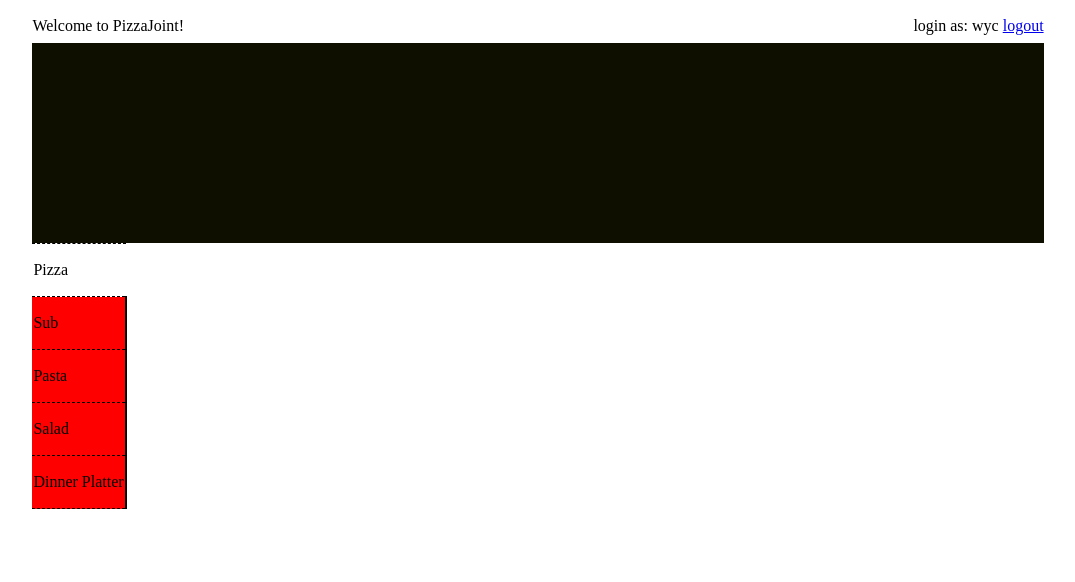
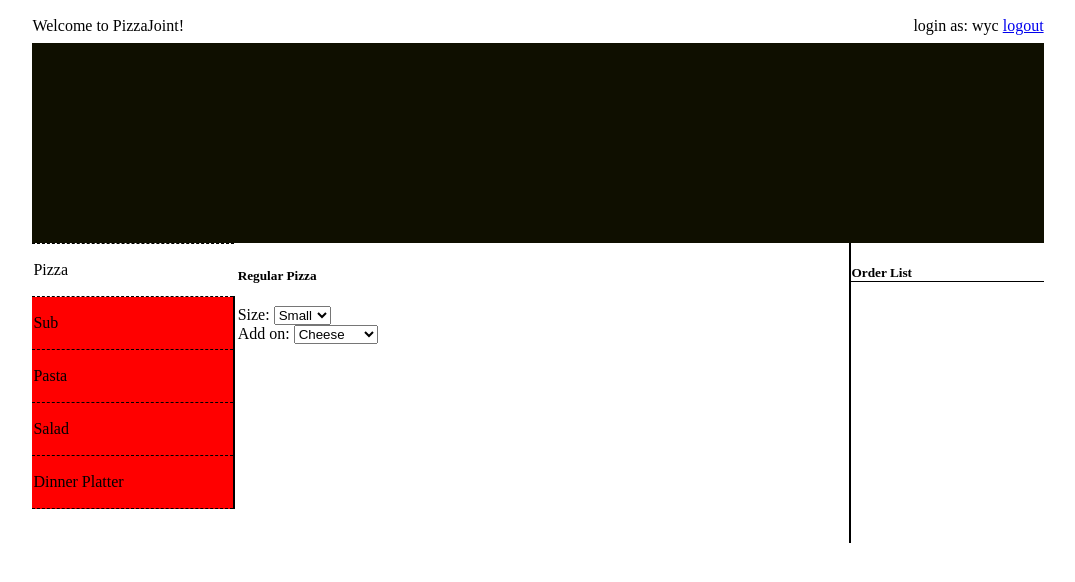
Before and after one commit to wyc1997/project3, a Django app: page / in a window 1280 px wide. Shown: the top 582 px of the page, without its empty margins (102-1177 px from the left). Run offline with Django 3.2, Linux system fonts and the light colour scheme; a user stored in the database is signed in; data comes from the database, SQL or seed files in the repository; both versions use the stored data as it was after the commit.

Commit message:
added main table and order list column

```diff
--- a/orders/models.py
+++ b/orders/models.py
@@ -4,6 +4,9 @@ from django.contrib.auth.models import User
 # Create your models here.
 class Topping(models.Model):
     name = models.CharField(max_length = 64)
+
+    def __str__(self):
+        return f"{self.name}"
 
 class Pizza(models.Model):
     type = models.CharField(max_length = 64)
@@ -17,18 +20,30 @@ class Sub(models.Model):
     size = models.CharField(max_length = 64)
     price = models.DecimalField(decimal_places = 2, max_digits = 64)
 
+    def __str__(self):
+        return f"{self.size} {self.name}"
+
 class Pasta(models.Model):
     name = models.CharField(max_length = 64)
     price = models.DecimalField(decimal_places = 2, max_digits = 64)
+
+    def __str__(self):
+        return f"{self.name}"
 
 class Salad(models.Model):
     name = models.CharField(max_length = 64)
     price = models.DecimalField(decimal_places = 2, max_digits = 64)
 
+    def __str__(self):
+        return f"{self.name}"
+
 class Dinner_Platter(models.Model):
     name = models.CharField(max_length = 64)
     size = models.CharField(max_length = 64)
     price = models.DecimalField(decimal_places = 2, max_digits = 64)
+
+    def __str__(self):
+        return f"{self.size} {self.name}"
 
 class Order(models.Model):
     user = models.ForeignKey(User, on_delete=models.CASCADE)
--- a/orders/static/css/main.css
+++ b/orders/static/css/main.css
@@ -24,6 +24,7 @@
 #ver_table_left {
   /* border-right: black 2px solid; */
   border-collapse: collapse;
+  width: 100%;
 }
 
 .td_left {
@@ -37,9 +38,22 @@
 
 #mid_content {
   width: 60%;
+  float: left;
 }
 
 #tab_piz {
   border-right: None;
   background-color: white;
 }
+
+#ver_bar_right {
+  width: 19%;
+  border-left: black 2px solid;
+  float: right;
+  height: 300px;
+}
+
+#ord_lis {
+  width: 100%;
+  border-bottom: black 1px solid;
+}
--- a/orders/static/js/index.js
+++ b/orders/static/js/index.js
@@ -4,6 +4,13 @@ var subs_data;
 var pasta_data;
 var salad_data;
 var dinner_platter_data;
+var topping_data;
+
+document.addEventListener("DOMContentLoaded", () => {
+    populate_table(presented);
+
+})
+
 
 document.querySelectorAll(".td_left").forEach(td => {
     td.onclick = () => {
@@ -11,6 +18,53 @@ document.querySelectorAll(".td_left").forEach(td => {
         td.style.borderRight = "None";
         document.querySelector(`#${presented}`).style.backgroundColor = "red";
         document.querySelector(`#${presented}`).style.borderRight = "black 2px solid";
-        presented = td.id
+        presented = td.id;
+        populate_table(presented);
     }
 })
+
+function populate_table(presented) {
+    var mid_table = document.querySelector("#mid_table")
+    switch (presented) {
+        case "tab_piz":
+            mid_table.innerHTML = "";
+            mid_table.innerHTML = document.querySelector("#regular_pizza_tem").innerHTML;
+            document.querySelector("#addon_drop_down").onchange = () => {
+                switch (document.querySelector("#addon_drop_down").value) {
+                    case "1_topping":
+                        mid_table.innerHTML += document.querySelector("#topping_tem").innerHTML;
+                        document.querySelector("#topping_drop_down").id = "topping_drop_down_1";
+                    break;
+                    case "2_toppings":
+                        for (var i = 1; i <= 2; i++) {
+                            mid_table.innerHTML += document.querySelector("#topping_tem").innerHTML;
+                            document.querySelector("#topping_drop_down").id = `topping_drop_down_${i}`;
+                        }
+                    break;
+                    case "3_toppings":
+                        for (var i = 1; i <= 3; i++) {
+                            mid_table.innerHTML += document.querySelector("#topping_tem").innerHTML;
+                            document.querySelector("#topping_drop_down").id = `topping_drop_down_${i}`;
+                        }
+                    break;
+                }
+            }
+        break;
+        case "tab_pas":
+            mid_table.innerHTML = "";
+            mid_table.innerHTML = document.querySelector("#pas_tem").innerHTML
+        break;
+        case "tab_sal":
+            mid_table.innerHTML = "";
+            mid_table.innerHTML = document.querySelector("#sal_tem").innerHTML
+        break;
+        case "tab_din":
+            mid_table.innerHTML = "";
+            mid_table.innerHTML = document.querySelector("#din_tem").innerHTML
+        break;
+        case "tab_sub":
+            mid_table.innerHTML = "";
+            mid_table.innerHTML = document.querySelector("#sub_tem").innerHTML
+        break;
+    }
+}
--- a/orders/templates/orders/index.html
+++ b/orders/templates/orders/index.html
@@ -28,4 +28,9 @@ welcome!
     <table id="mid_table">
     </table>
 </div>
+<div id="ver_bar_right">
+    <h5 id="ord_lis">Order List</h5>
+    <table id="ver_table_right">
+    </table>
+</div>
 {% endblock %}
--- a/orders/templates/orders/layout.html
+++ b/orders/templates/orders/layout.html
@@ -27,5 +27,77 @@
   </div>
 
 <script src="{% static 'js/index.js' %}"></script>
+
+<template id="regular_pizza_tem">
+  <tr>
+    <td>
+      <h5>Regular Pizza</h5>
+      <span>Size:</span>
+      <select id="size_drop_down">
+        <option value="Small">Small</option>
+        <option value="Large">Large</option>
+      </select>
+      <br/>
+      <span>Add on:</span>
+      <select id="addon_drop_down">
+        <option value="cheese">Cheese</option>
+        <option value="1_topping">1 topping</option>
+        <option value="2_toppings">2 toppings</option>
+        <option value="3_toppings">3 toppings</option>
+        <option value="special">Special</option>
+      </select>
+      <br/>
+      <template id="topping_tem">
+        <span>Topping: </span>
+        <select id="topping_drop_down">
+          {% for topping in toppings %}
+            <option value="{{ topping }}">{{ topping }}</option>
+          {% endfor %}
+        </select>
+        <br/>
+      </template>
+    </td>
+  </tr>
+</template>
+<template id="sub_tem">
+  {% for sub in subs %}
+    <tr>
+      <td>
+        <span>{{ sub }}</span><br/>
+        <span>${{ sub.price }}</span>
+      </td>
+    </tr>
+  {% endfor %}
+</template>
+<template id="pas_tem">
+  {% for pasta in pastas %}
+    <tr>
+      <td>
+        <span>{{ pasta }}</span><br/>
+        <span>${{ pasta.price }}</span>
+      </td>
+    </tr>
+  {% endfor %}
+</template>
+<template id="sal_tem">
+  {% for salad in salads %}
+    <tr>
+      <td>
+        <span>{{ salad }}</span><br/>
+        <span>${{ salad.price }}</span>
+      </td>
+    </tr>
+  {% endfor %}
+</template>
+<template id="din_tem">
+  {% for din in dins %}
+    <tr>
+      <td>
+        <span>{{ din }}</span><br/>
+        <span>${{ din.price }}</span>
+      </td>
+    </tr>
+  {% endfor %}
+</template>
 </body>
 </html>
--- a/orders/urls.py
+++ b/orders/urls.py
@@ -2,7 +2,7 @@ from django.urls import path
 from django.views.static import serve
 from django.conf import settings
 from django.contrib import admin
-
+from django.conf.urls import url
 from . import views
 
 urlpatterns = [
@@ -11,5 +11,5 @@ urlpatterns = [
     path("login_page", views.login_page_view, name="login_page"),
     path("logout", views.logout_view, name="logout"),
     path("login", views.login_view, name="login"),
-    path(r'^static/(?P<path>.*)$',serve,{'document_root': settings.STATIC_ROOT}),
+    url(r'^static/(?P<path>.*)$',serve,{'document_root': settings.STATIC_ROOT}),
 ]
--- a/orders/views.py
+++ b/orders/views.py
@@ -2,11 +2,20 @@ from django.http import HttpResponse, HttpResponseRedirect
 from django.contrib.auth import authenticate, login, logout
 from django.shortcuts import render
 from django.urls import reverse
+import json
+from django.core.serializers import serialize
+
+from .models import Pizza, Salad, Sub, Order, Dinner_Platter, Pasta, Topping
 
 # Create your views here.
 def index(request):
     if request.user.is_authenticated:
         context = {
+            "toppings": Topping.objects.all(),
+            "subs": Sub.objects.all(),
+            "pastas": Pasta.objects.all(),
+            "dins": Dinner_Platter.objects.all(),
+            "salads": Salad.objects.all(),
             "user": request.user,
             "isAuthenticated": True
         }
```
Also changed, not shown: db.sqlite3.
